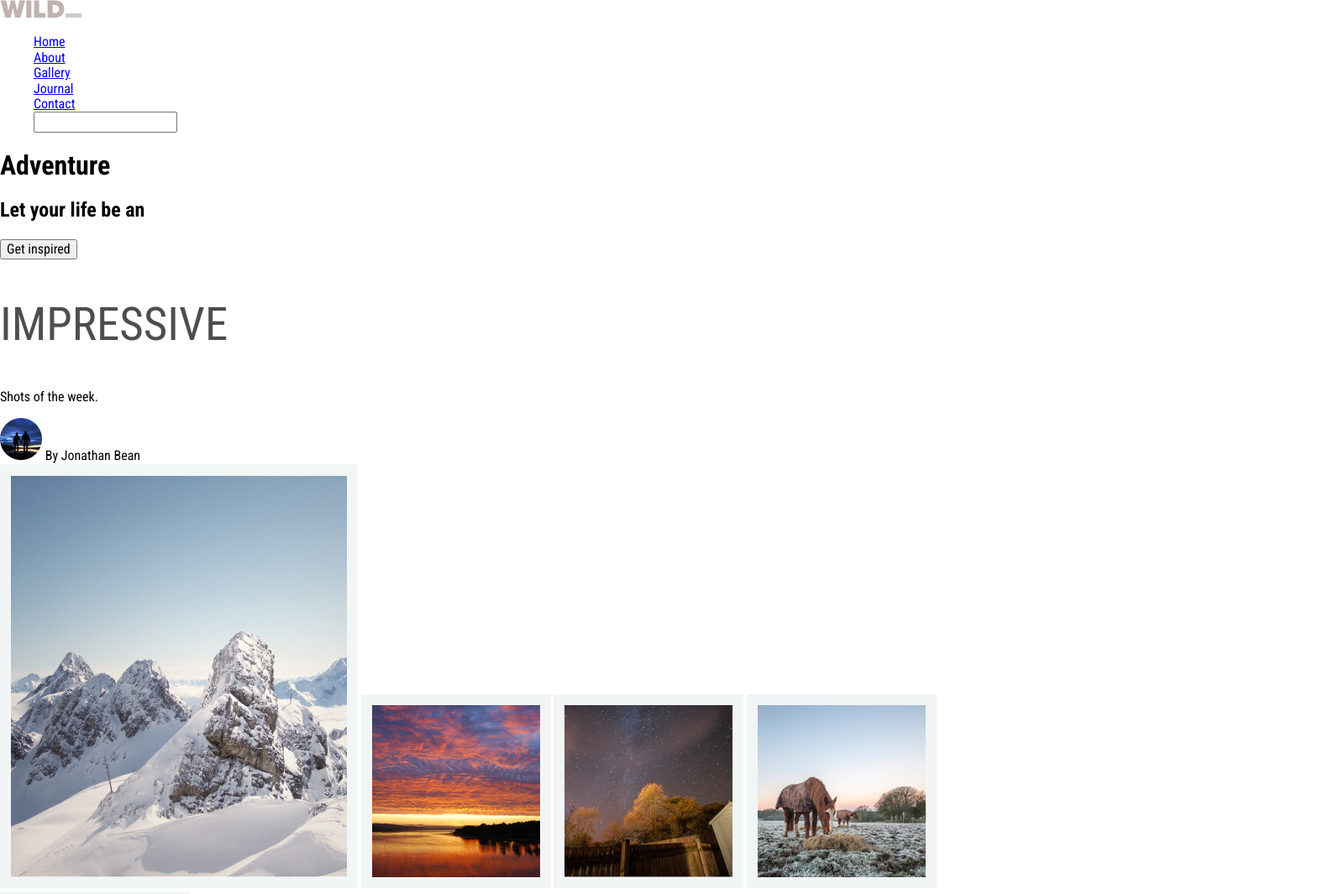
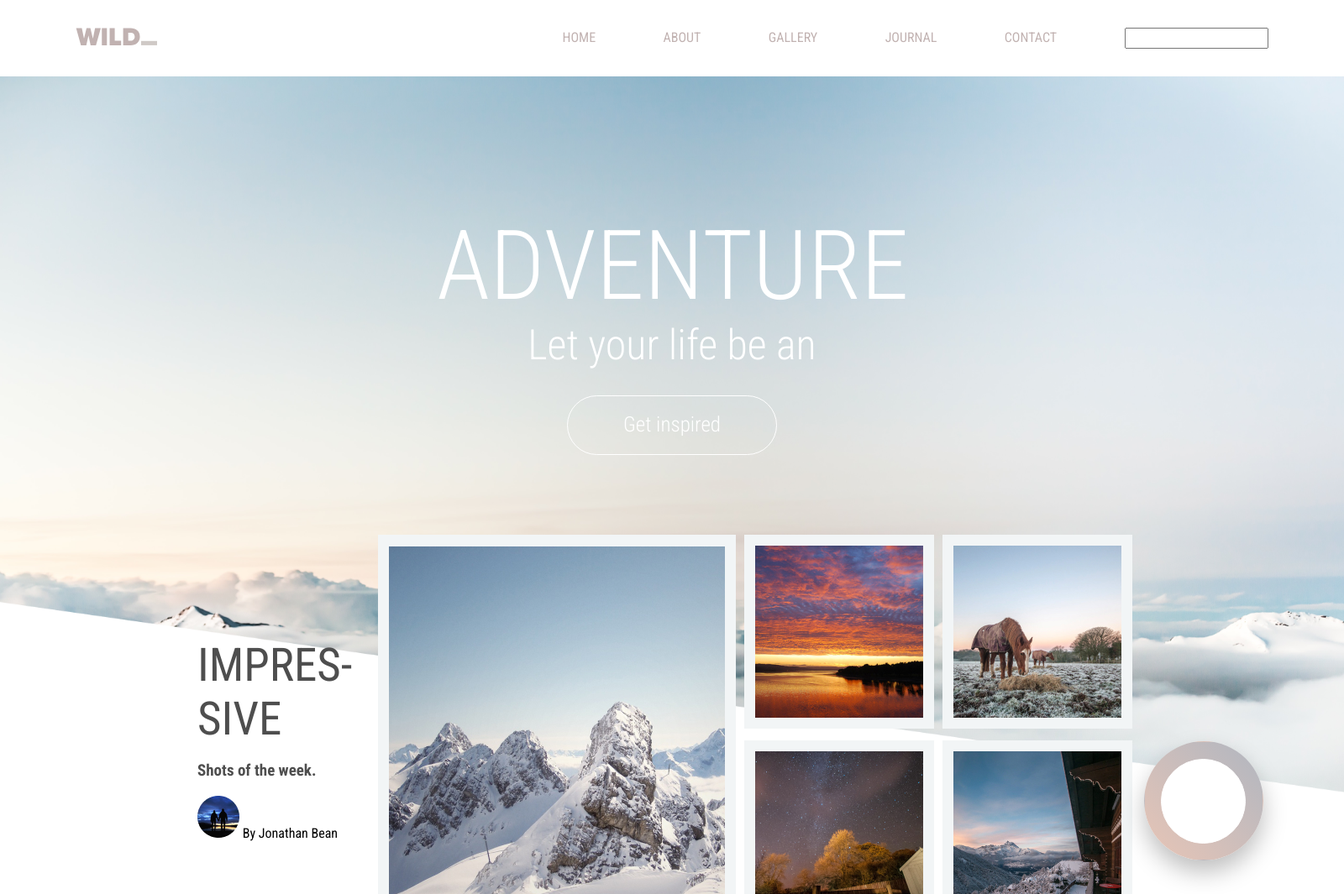
Before and after one commit to katyakaterina/Wild-Adventure, a website: page index.html in a window 1280 px wide. Shown: the top 1065 px of the page at 84% size, 1600 px wide, since content can reach past the window. Drawn offline with nearby package versions, Linux system fonts and the light colour scheme; files that its build step writes are made by us from their sources.

Commit message:
Добавлены стили для обложки

```diff
--- a/index.html
+++ b/index.html
@@ -12,8 +12,9 @@
     <header class="header">
          <nav class="navigation">
             <section class="menu">
-                <div class="logo">
-                    <a class="logo__link" href="#">
+                <ul class="menu__list">
+                    <li class="menu__logo">
+                        <a class="menu__link" href="#">
                                 <svg width="97" height="21" viewBox="0 0 97 21" version="1.1" xmlns="http://www.w3.org/2000/svg" xmlns:xlink="http://www.w3.org/1999/xlink">
                                     <g id="Canvas" transform="translate(4154 785)">
                                     <g id="logo">
@@ -29,8 +30,7 @@
                                     </defs>
                                 </svg>
                         </a>
-                </div>
-                <ul class="menu__list">
+                    </li>
                     <li class="menu__item">
                         <a class="menu__link" href="#">Home</a>
                     </li>
@@ -58,19 +58,22 @@
     </header>
     <main class="main">
         <section class="cover">
-            <div class="cover__inner">
+            <!-- <div class="cover__inner"> -->
                 <div class="cover__intro">
                     <h1 class="cover__title cover__title--headline">Adventure</h1>
                     <h2 class="cover__subtitle">Let your life be an</h2>
                     <button class="cover__btn btn">Get inspired</button>
                 </div>
                 <div class="cover__promo">
-                    <h2 class="cover__promo-title title">Impressive</h2>
+                    <div class="cover__wrap">
+                    <h2 class="cover__promo-title title">Impres-sive</h2>
                     <p class="cover__promo-subtitle">Shots of the week.</p>
                     <div class="user-box">
                         <img class="user-box__img" src="src/img/user1.png" alt="Jonathan Bean">
                         <span class="user-box__name">By Jonathan Bean</span>
                    </div>
+                    </div>
+
                    <div class="cover__photo">
                        <picture class="cover__picture">
                            <source media="(min-width: 1024px)" srcset="src/img/mount-2x.jpg 2x, src/img/mount.jpg 1x" type="image/jpg">
@@ -100,7 +103,7 @@
                     </div>
                     <a class="cover__link" href="#">See all</a>
                 </div>
-            </div>
+            <!-- </div> -->
         </section>
         <section class="about">
             <h2 class="about__title title">About</h2>
--- a/src/style/_variables.scss
+++ b/src/style/_variables.scss
@@ -0,0 +1,3 @@
+$white: #fff;
+$menuLink: #C1B2B1;
+$title: #4E4E4E;
--- a/src/style/global/body.scss
+++ b/src/style/global/body.scss
@@ -2,16 +2,7 @@ body{
     font-family: 'Roboto Condensed', Arial, Helvetica, sans-serif;
     margin: 0 auto;
     box-sizing: border-box;
+    // min-width: 320px;
+    min-width: 1600px;
+    width: 100%;
 }
-.title{
-    font-size: 55px;
-    color: #4E4E4E;
-    font-weight: 400;
-    text-transform: uppercase;
-}
-li{
-    list-style: none;
-}
-fieldset{
-    border: none;
-}
--- /dev/null
+++ b/src/style/global/global.scss
@@ -0,0 +1,15 @@
+.title{
+    font-size: 55px;
+    color: $title;
+    font-weight: 400;
+    text-transform: uppercase;
+}
+a{
+    text-decoration: none;
+}
+li{
+    list-style: none;
+}
+fieldset{
+    border: none;
+}
--- a/src/style/header/header.scss
+++ b/src/style/header/header.scss
@@ -0,0 +1,28 @@
+header{
+    width: 1500px;
+    height: 91px;
+    margin: 0 auto;
+}
+.menu{
+    margin: 0 auto;
+
+    &__list{
+        width: 1500px;
+        height: 91px;
+        background-color: #ffff;
+        display: flex;
+        justify-content: space-around;
+        align-items: center;
+        margin: 0;
+    }
+    &__logo{
+        flex-grow: 6;
+    }
+    &__item{
+        flex-grow: 1;
+    }
+    &__link{
+        text-transform: uppercase;
+        color: $menuLink;
+    }
+}
--- a/src/style/main-content/cover.scss
+++ b/src/style/main-content/cover.scss
@@ -1,4 +1,81 @@
 .cover{
+
+       background: url(/src/img/cover.png);
+    //    background-position: center;
+       background-repeat: no-repeat;
+       background-size: 100% 82%;
+    //    width: 1600px;
+    //    height: 1450px;
+       margin: 0 auto;
+
+
+    &__intro{
+        width: 566px;
+        margin: 0 auto;
+        text-align: center;
+        // padding-top: 160px;
+        // padding-bottom: 90px;
+        padding: 160px 0 90px 0;
+    }
+
+    &__title{
+        width: 560px;
+        font-size: 115px;
+        margin: 0;
+        font-weight: 300;
+        color: $white;
+        text-transform: uppercase;
+        margin: 0 auto;
+    }
+
+    &__subtitle{
+        width: 365px;
+        font-size: 50px;
+        font-weight: 300;
+        color: $white;
+        margin: 0 auto;
+    }
+
+    &__btn{
+        border: 1px solid $white;
+        background: transparent;
+        width: 250px;
+        height: 71px;
+        border-radius: 40px;
+        color: $white;
+        font-size: 25px;
+        font-weight: 300;
+        margin-top: 30px;
+    }
+
+    &__promo{
+        display: flex;
+        align-items: flex-end;
+        width: 1130px;
+        margin: 0 auto;
+    }
+    &__promo-title{
+        width: 210px;
+        margin: 0;
+    }
+    &__promo-subtitle{
+        font-size: 19px;
+        font-weight: 700;
+        color: $title;
+    }
+    &__wrap{
+        align-self: center;
+    }
+    &__photo{
+        display: flex;
+        flex-wrap: wrap;
+        align-items: flex-start;
+        flex-direction: column;
+        height: 500px;
+    }
+    &__picture{
+        margin: 5px;
+    }
     &__img{
         border: 13px solid #f2f5f6;
     }
@@ -7,8 +84,8 @@
 
 .circle{
     position: relative;
-    top: 0;
-    left: 0;
+    top: -140px;
+    left: 245px;
     &__inner{
         position: absolute;
         content: "";
--- a/src/style/main.scss
+++ b/src/style/main.scss
@@ -4,6 +4,7 @@
 @import '_font-face.scss';
 
 @import 'global/body.scss';
+@import 'global/global.scss';
 @import 'header/header.scss';
 @import 'footer/footer.scss';
 @import 'main-content/cover.scss';
```
Also changed, not shown: src/img/Bitmap.png (deleted), src/img/cover.png (added), src/img/image_bgd.png (deleted). Lines whose indentation alone changed are shown as unchanged.
